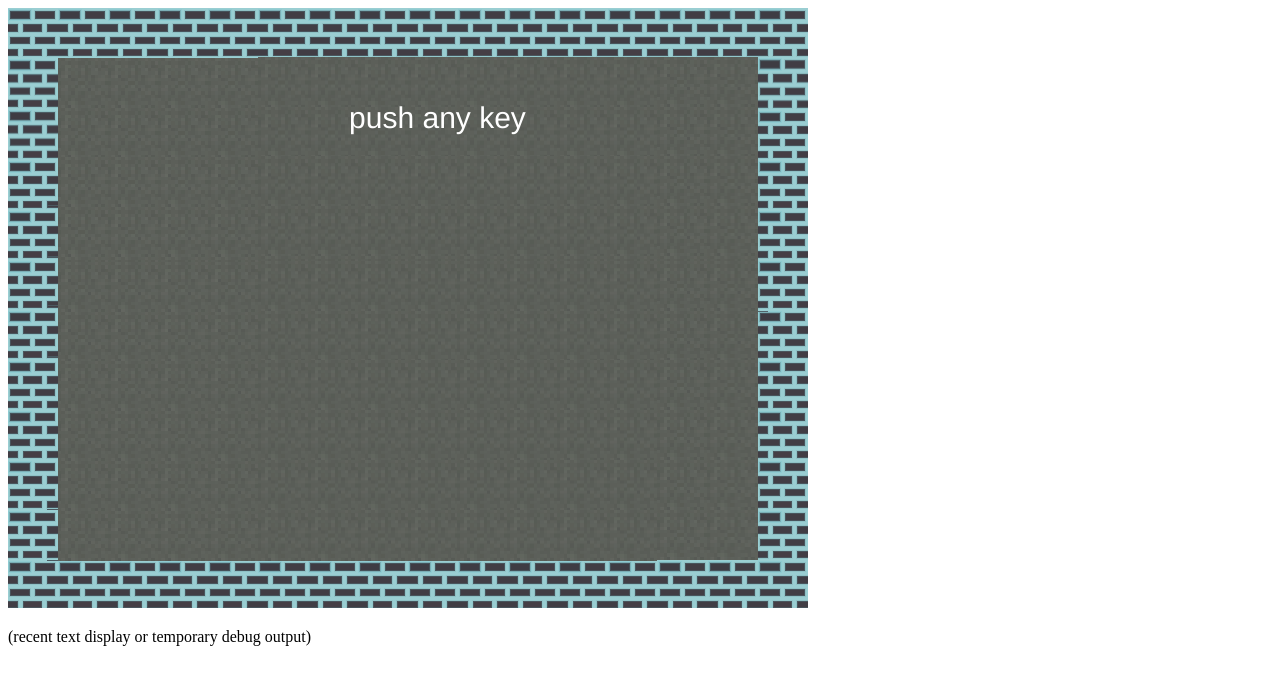
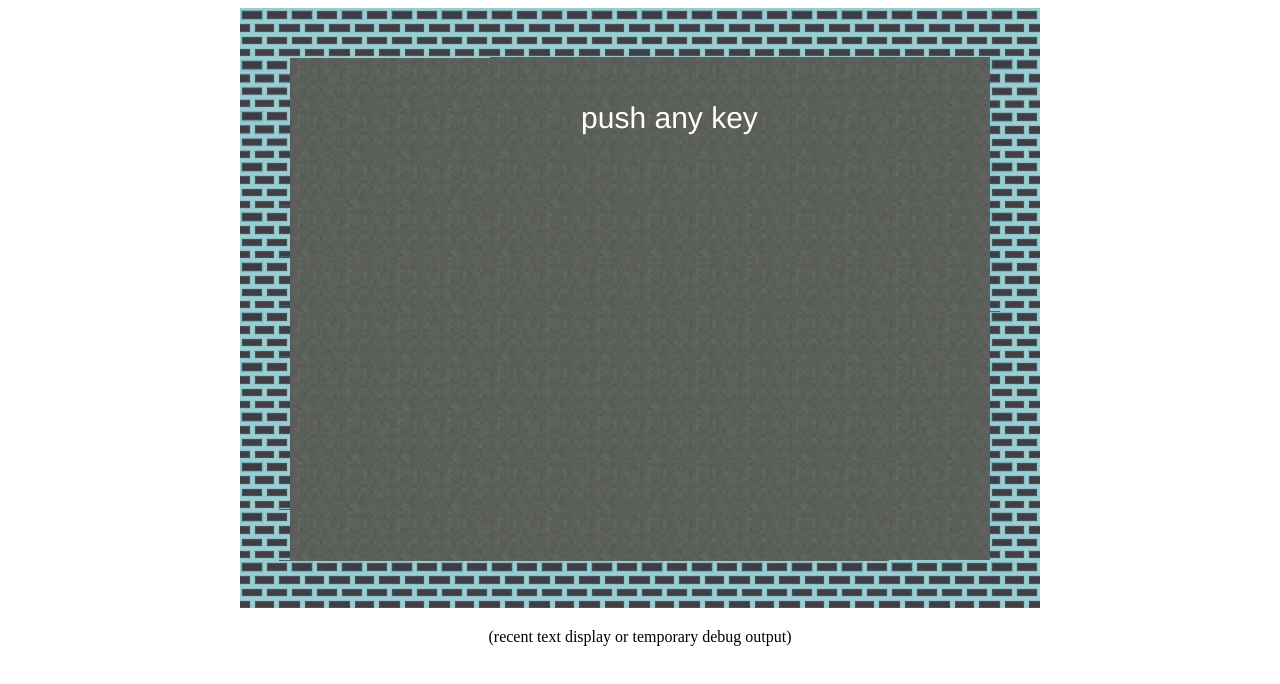
Before and after one commit to gamkedo-la/daico, a plain HTML site: page index.html in a window 1280 px wide. Drawn offline with Linux system fonts and the light colour scheme.

Commit message:
center the canvas on the screen

```diff
--- a/index.html
+++ b/index.html
@@ -3,12 +3,17 @@
 <head>
 <meta content="text/html;charset=utf-8" http-equiv="Content-Type">
 <meta content="utf-8" http-equiv="encoding">
+<style>
+  #container{
+    text-align: center;
+  }
+</style>
 </head>
 <body>
-<canvas id="gameCanvas" width="800" height="600"></canvas>
-
-<p id="debugText">(recent text display or temporary debug output)</p>
-
+  <section id="container">
+    <canvas id="gameCanvas" width="800" height="600"></canvas>
+    <p id="debugText">(recent text display or temporary debug output)</p>
+  </section>
 <script src="js/GraphicsCommon.js"></script>
 <script src="js/MathsCommon.js"></script>
 <script src="js/ImageLoading.js"></script>
```
